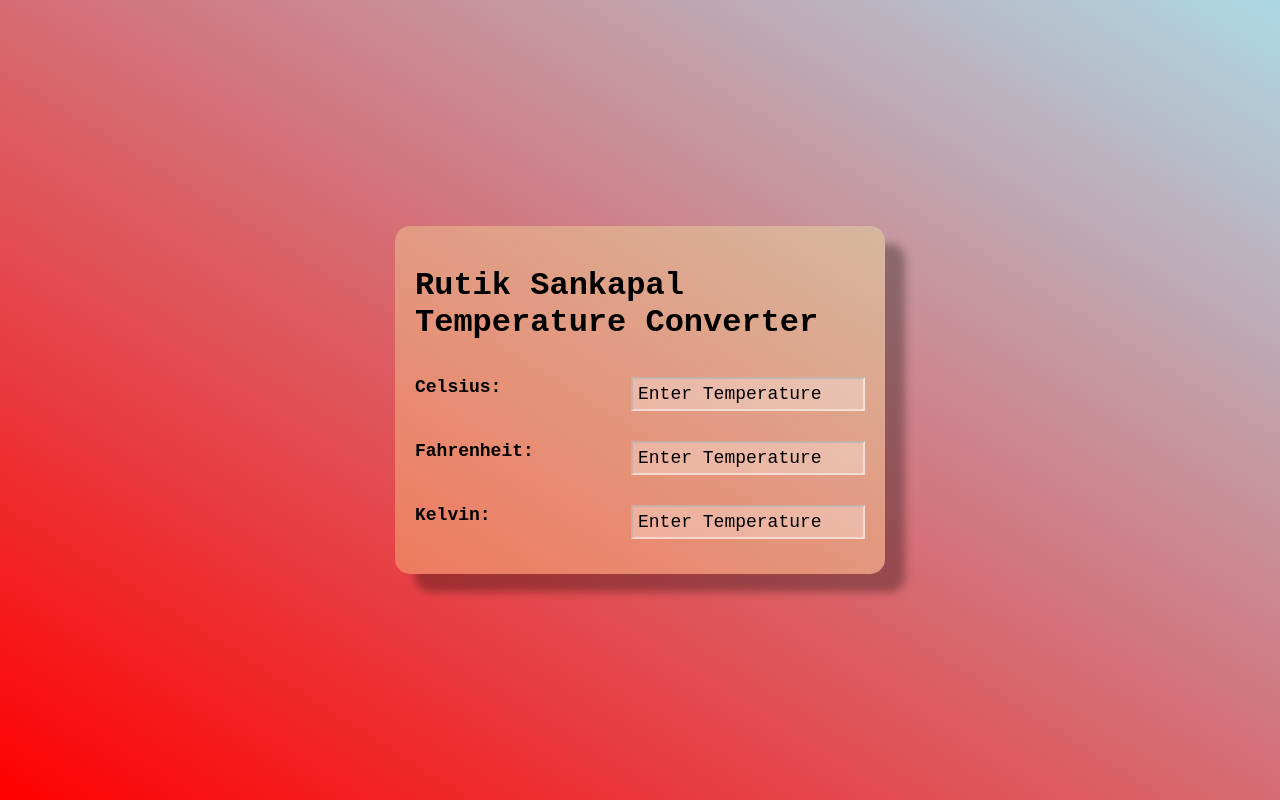
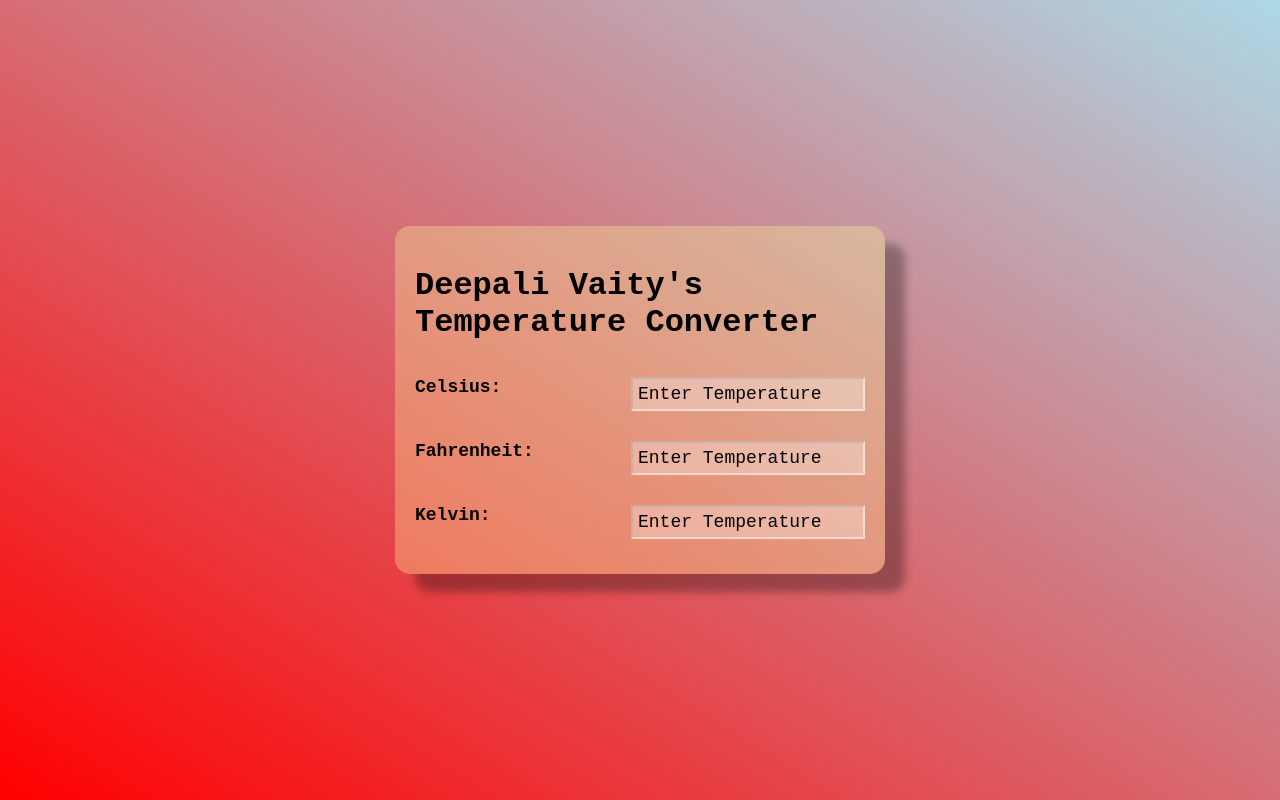
Before and after one commit to Deepali-Vaity/BharatIntern, a plain HTML site: page Web Development/Task 2 - Temperature Convertor/index.html in a window 1280 px wide. Drawn offline with Linux system fonts and the light colour scheme.

Commit message:
Add files via upload

```diff
--- a/Web Development/Task 2 - Temperature Convertor/index.html
+++ b/Web Development/Task 2 - Temperature Convertor/index.html
@@ -4,12 +4,12 @@
     <meta charset="UTF-8" />
     <meta http-equiv="X-UA-Compatible" content="IE=edge" />
     <meta name="viewport" content="width=device-width, initial-scale=1.0" />
-    <title>Rutik Temperature Converter</title>
+    <title>Deepali Temperature Converter</title>
     <link rel="stylesheet" href="style.css" />
   </head>
   <body>
     <div class="container">
-      <h1 class="heading">Rutik Sankapal Temperature Converter</h1>
+      <h1 class="heading"><strong>Deepali Vaity's Temperature Converter</strong></h1>
       <div class="temp-container">
         <label for="celsius">Celsius:</label>
         <input
```
